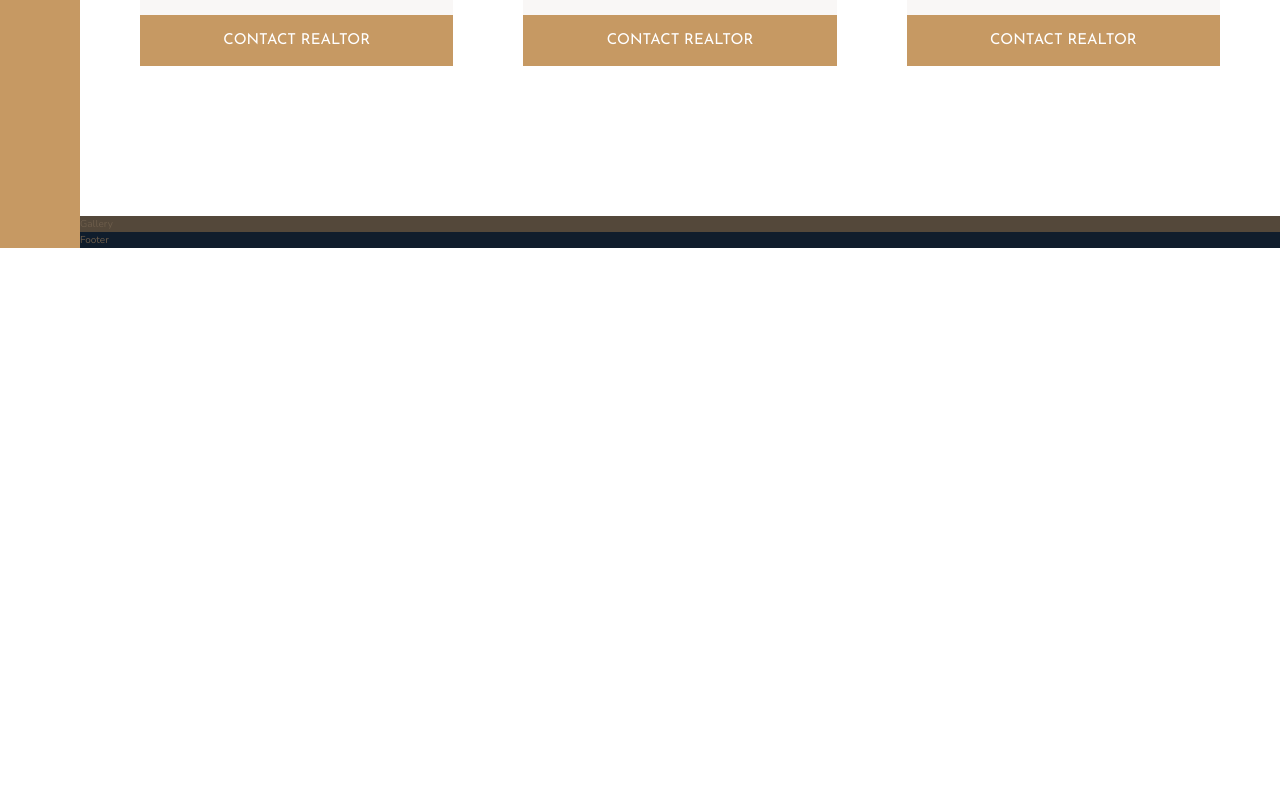
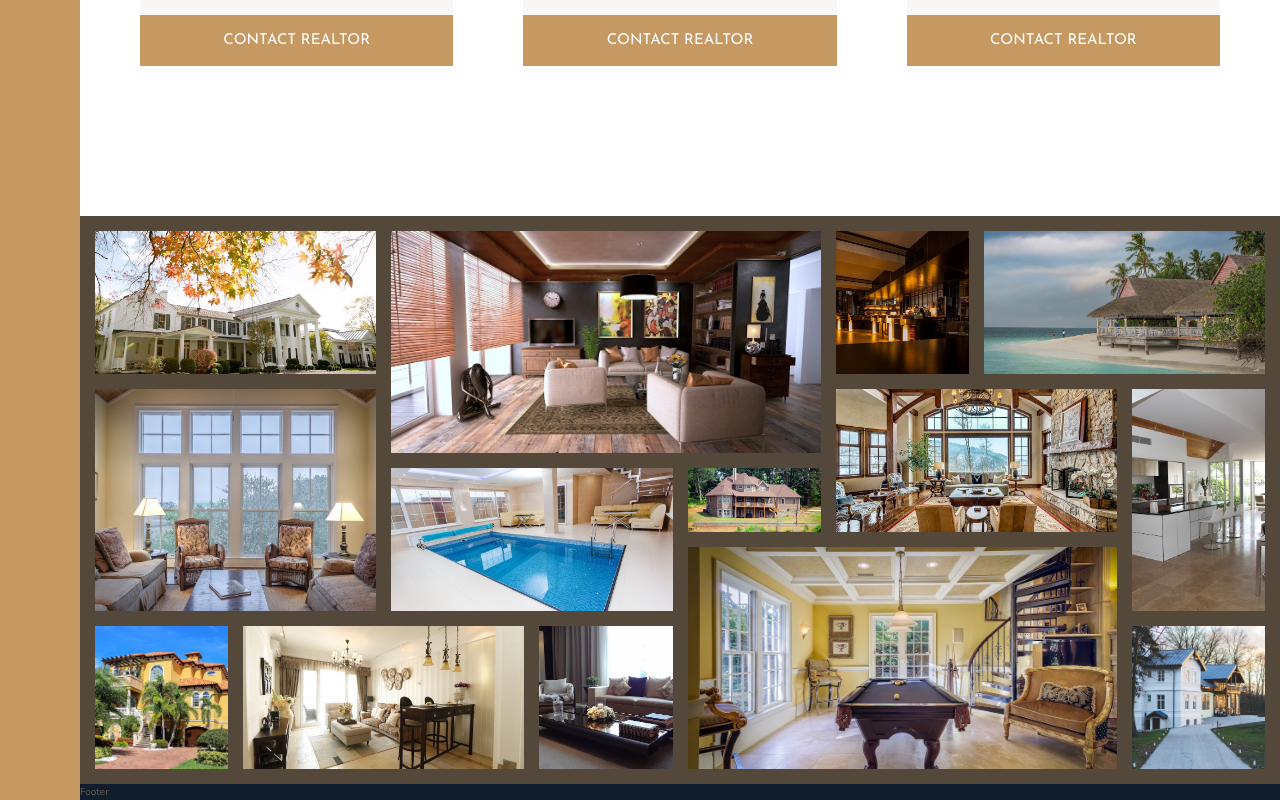
Before and after one commit to caiolv/nexter, a React (Create React App) app: page / in a window 1280 px wide. Shown: the part 2856-3656 px from the top of the page. Before the commit the page ends 3104 px from the top, so only its background shows below. Built offline with nearby package versions, Linux system fonts and the light colour scheme.

Commit message:
add: gallery

```diff
--- a/src/components/Gallery.js
+++ b/src/components/Gallery.js
@@ -1,9 +1,64 @@
-import React from 'react'
+import React from 'react';
+import gal1 from '../images/gal-1.jpeg';
+import gal2 from '../images/gal-2.jpeg';
+import gal3 from '../images/gal-3.jpeg';
+import gal4 from '../images/gal-4.jpeg';
+import gal5 from '../images/gal-5.jpeg';
+import gal6 from '../images/gal-6.jpeg';
+import gal7 from '../images/gal-7.jpeg';
+import gal8 from '../images/gal-8.jpeg';
+import gal9 from '../images/gal-9.jpeg';
+import gal10 from '../images/gal-10.jpeg';
+import gal11 from '../images/gal-11.jpeg';
+import gal12 from '../images/gal-12.jpeg';
+import gal13 from '../images/gal-13.jpeg';
+import gal14 from '../images/gal-14.jpeg';
 
 export default function Gallery() {
   return (
     <section className="gallery">
-        Gallery
+      <figure class="gallery__item gallery__item--1">
+        <img src={gal1} alt="Gallery 1" className="gallery__img" />
+      </figure>
+      <figure class="gallery__item gallery__item--2">
+        <img src={gal2} alt="Gallery 2" className="gallery__img" />
+      </figure>
+      <figure class="gallery__item gallery__item--3">
+        <img src={gal3} alt="Gallery 3" className="gallery__img" />
+      </figure>
+      <figure class="gallery__item gallery__item--4">
+        <img src={gal4} alt="Gallery 4" className="gallery__img" />
+      </figure>
+      <figure class="gallery__item gallery__item--5">
+        <img src={gal5} alt="Gallery 5" className="gallery__img" />
+      </figure>
+      <figure class="gallery__item gallery__item--6">
+        <img src={gal6} alt="Gallery 6" className="gallery__img" />
+      </figure>
+      <figure class="gallery__item gallery__item--7">
+        <img src={gal7} alt="Gallery 7" className="gallery__img" />
+      </figure>
+      <figure class="gallery__item gallery__item--8">
+        <img src={gal8} alt="Gallery 8" className="gallery__img" />
+      </figure>
+      <figure class="gallery__item gallery__item--9">
+        <img src={gal9} alt="Gallery 9" className="gallery__img" />
+      </figure>
+      <figure class="gallery__item gallery__item--10">
+        <img src={gal10} alt="Gallery 10" className="gallery__img" />
+      </figure>
+      <figure class="gallery__item gallery__item--11">
+        <img src={gal11} alt="Gallery 11" className="gallery__img" />
+      </figure>
+      <figure class="gallery__item gallery__item--12">
+        <img src={gal12} alt="Gallery 12" className="gallery__img" />
+      </figure>
+      <figure class="gallery__item gallery__item--13">
+        <img src={gal13} alt="Gallery 13" className="gallery__img" />
+      </figure>
+      <figure class="gallery__item gallery__item--14">
+        <img src={gal14} alt="Gallery 14" className="gallery__img" />
+      </figure>
     </section>
   )
 }
--- a/src/styles/components/_gallery.scss
+++ b/src/styles/components/_gallery.scss
@@ -1,4 +1,76 @@
 .gallery {
     background-color: $color-grey-dark-1;
     grid-column: full-start / full-end;
+
+    display: grid;
+    grid-template-columns: repeat(8, 1fr);
+    grid-template-rows: repeat(7, 5vw);
+    grid-gap: 1.5rem;
+    padding: 1.5rem;
+
+    &__item {
+        &--1 {
+            grid-row: 1 / span 2;
+            grid-column: 1 / span 2;
+        }
+        &--2 {
+            grid-row: 1 / span 3;
+            grid-column: 3 / span 3;
+        }
+        &--3 {
+            grid-row: 1 / span 2;
+            grid-column: 6 / 7;
+        }
+        &--4 {
+            grid-row: 1 / span 2;
+            grid-column: 7 / span 2;
+        }
+        &--5 {
+            grid-row: 3 / span 3;
+            grid-column: 1 / span 2;
+        }
+        &--6 {
+            grid-row: 4 / span 2;
+            grid-column: 3 / span 2;
+        }
+        &--7 {
+            grid-row: 4 / span 1;
+            grid-column: 5 / span 1;
+        }
+        &--8 {
+            grid-row: 3 / span 2;
+            grid-column: 6 / span 2;
+        }
+        &--9 {
+            grid-row: 3 / span 3;
+            grid-column: 8 / span 1;
+        }
+        &--10 {
+            grid-row: 6 / span 2;
+            grid-column: 1 / span 1;
+        }
+        &--11 {
+            grid-row: 6 / span 2;
+            grid-column: 2 / span 2;
+        }
+        &--12 {
+            grid-row: 6 / span 2;
+            grid-column: 4 / span 1;
+        }
+        &--13 {
+            grid-row: 5 / span 3;
+            grid-column: 5 / span 3;
+        }
+        &--14 {
+            grid-row: 6 / span 2;
+            grid-column: 8 / span 1;
+        }
+    }
+
+    &__img {
+        width: 100%;
+        height: 100%;
+        object-fit: cover;
+        display: block;
+    }
 }
```
